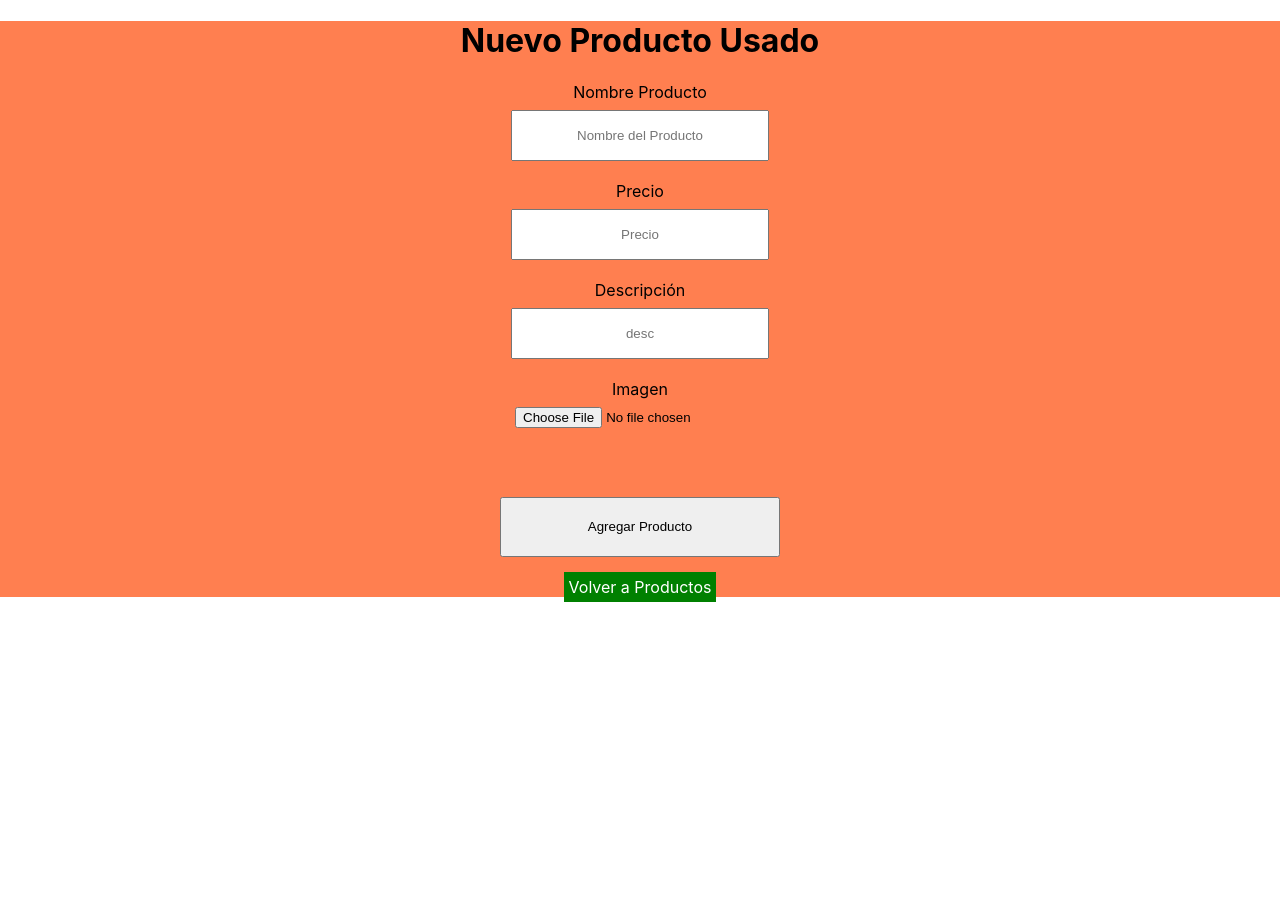
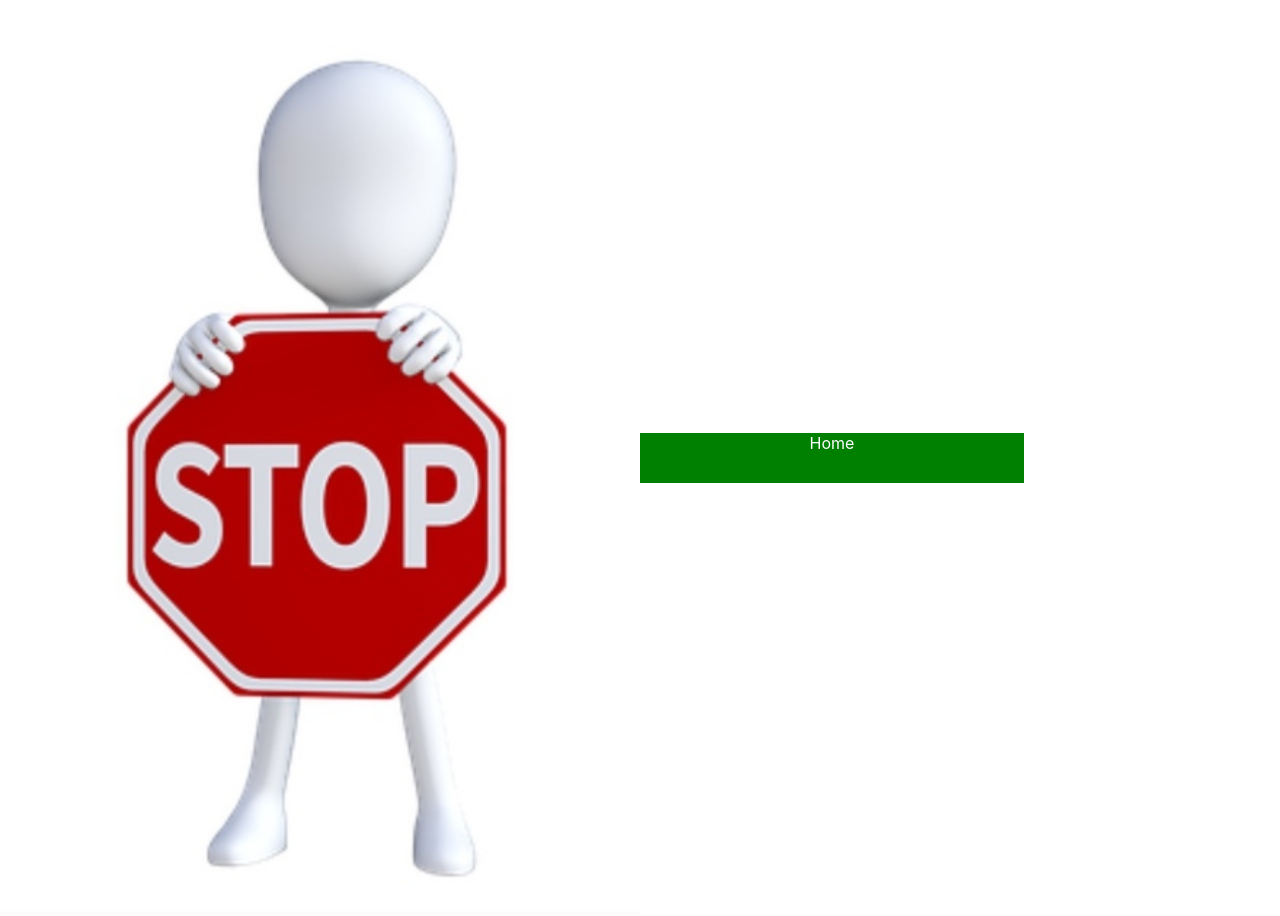
Before and after one commit to DevMcGann/practica-node-react, a React (Create React App) app in the folder cliente/: page /usados/nuevo in a window 1280 px wide. Before the commit the page ends 800 px from the top, so only its background shows below. Built offline with nearby package versions, Linux system fonts and the light colour scheme.

Commit message:
Cerrar sesion - Forbidden page

```diff
--- a/cliente/src/App.css
+++ b/cliente/src/App.css
@@ -268,3 +268,24 @@ a{
   grid-template-columns: repeat(auto-fit, minmax(400px, 1fr));
   grid-template-rows: auto;
 }
+
+
+/*  FORBIDEN */
+
+.stop{
+  height:80%;
+  width: 80%;
+  display:flex;
+  flex-direction: row;
+  align-items: center;
+  justify-content: center;
+
+}
+
+.stop a{
+  color:white;
+  background-color: green;
+  width: 60%;
+  height:50px;
+  text-align: center;
+}
--- /dev/null
+++ b/cliente/src/componentes/Forbidden.js
@@ -0,0 +1,14 @@
+import React from 'react';
+import {Link} from 'react-router-dom'
+import imagen from './stop.jpeg'
+
+const Forbidden = () => {
+    return (
+        <div className="stop">
+            <img src={imagen} alt="stop"/>
+            <Link to='/'>Home</Link>
+        </div>
+     );
+}
+
+export default Forbidden;
--- a/cliente/src/componentes/Navbar.jsx
+++ b/cliente/src/componentes/Navbar.jsx
@@ -1,14 +1,28 @@
 import React,{useContext} from 'react';
 import {Link} from 'react-router-dom';
+import {withRouter} from 'react-router-dom';
 
 import {CRMContext} from '../CRMContext';
 
 
 
-const Navbar = () => {
+const Navbar = (props) => {
 
 
     const[auth, guardarAuth] = useContext(CRMContext);
+
+    const cerrarSesion = () => {
+        // auth.auth = false y el token se remueve
+        guardarAuth({
+            token: '',
+            auth: false
+        });
+
+        localStorage.setItem('token', '');
+
+        // redireccionar
+        props.history.push('/');
+    }
 
 
     if(!auth.auth) return null;
@@ -20,11 +34,11 @@ const Navbar = () => {
             <Link to={'/productos/nuevo'}><h3>Nuevo Producto</h3></Link>
             <Link to={'/usados/nuevo'}><h3>Nuevo Usado</h3></Link>
             <Link to={'/slider'}><h3>Slider</h3></Link>
-            <Link to={'/'}><h3>Cerrar Sesion</h3></Link>
+            <h3 onClick={cerrarSesion}>Cerrar Sesion</h3>
 
         </header>
         </React.Fragment>
      );
 }
 
-export default Navbar;
+export default withRouter(Navbar);
--- a/cliente/src/componentes/Productos/NuevoProducto.jsx
+++ b/cliente/src/componentes/Productos/NuevoProducto.jsx
@@ -1,7 +1,7 @@
 import React,{useState, useContext} from 'react'
 import clienteAxios from '../../axios'
 import {CRMContext} from '../../CRMContext'
-
+import Forbiden from '../Forbidden.js'
 
 const NuevoProducto = () => {
 
@@ -55,7 +55,7 @@ const NuevoProducto = () => {
 
 
   if(!auth.auth && (localStorage.getItem('token') === auth.token ) ) {
-        return null
+        return <Forbiden/>
     }
 
     return (
--- a/cliente/src/componentes/Slider/NuevoSlider.jsx
+++ b/cliente/src/componentes/Slider/NuevoSlider.jsx
@@ -1,6 +1,7 @@
 import React,{useState,useContext} from 'react'
 import clienteAxios from '../../axios'
 import {CRMContext} from '../../CRMContext'
+import Forbidden from '../Forbidden.js'
 
 const NuevoSlider = () => {
 
@@ -49,7 +50,7 @@ const NuevoSlider = () => {
 
 
 
-    if(!auth.auth) return null;
+    if(!auth.auth) return <Forbidden/>;
 
 
     return (
--- a/cliente/src/componentes/Usados/NuevoUsado.jsx
+++ b/cliente/src/componentes/Usados/NuevoUsado.jsx
@@ -1,8 +1,13 @@
-import React,{useState} from 'react'
+import React,{useState,useContext} from 'react'
 import clienteAxios from '../../axios'
 import {Link} from 'react-router-dom'
+import Forbidden from '../Forbidden.js'
+import {CRMContext} from '../../CRMContext'
+
 
 const NuevoUsado = () => {
+
+    const[auth, guardarAuth] = useContext(CRMContext);
 
     const[usado, setUsado]=useState({
         nombre:'',
@@ -49,6 +54,7 @@ const NuevoUsado = () => {
     }
 
 
+    if(!auth.auth) return <Forbidden/>;
 
 
     return (
--- a/cliente/src/componentes/Usuarios/UsuarioNuevo.jsx
+++ b/cliente/src/componentes/Usuarios/UsuarioNuevo.jsx
@@ -35,6 +35,7 @@ const UsuarioNuevo = () => {
         <div className="usuario-nuevo">
             <h1>Nuevo Admin</h1>
             <p>Prueba: prueba@prueba.com  123</p>
+            <p>ESTE FORMULARIO VA A ESTAR PROTEGIDO!</p>
             <form  className="nuevo-usuario" onSubmit={Submit}>
                 <input type="text" placeholder="Email" name="email" onChange={handleChange}/>
                 <input type="text" placeholder="DNI sin puntos ni espacios" name="dni" onChange={handleChange}/>
```
Also changed, not shown: cliente/src/componentes/stop.jpeg (added).
